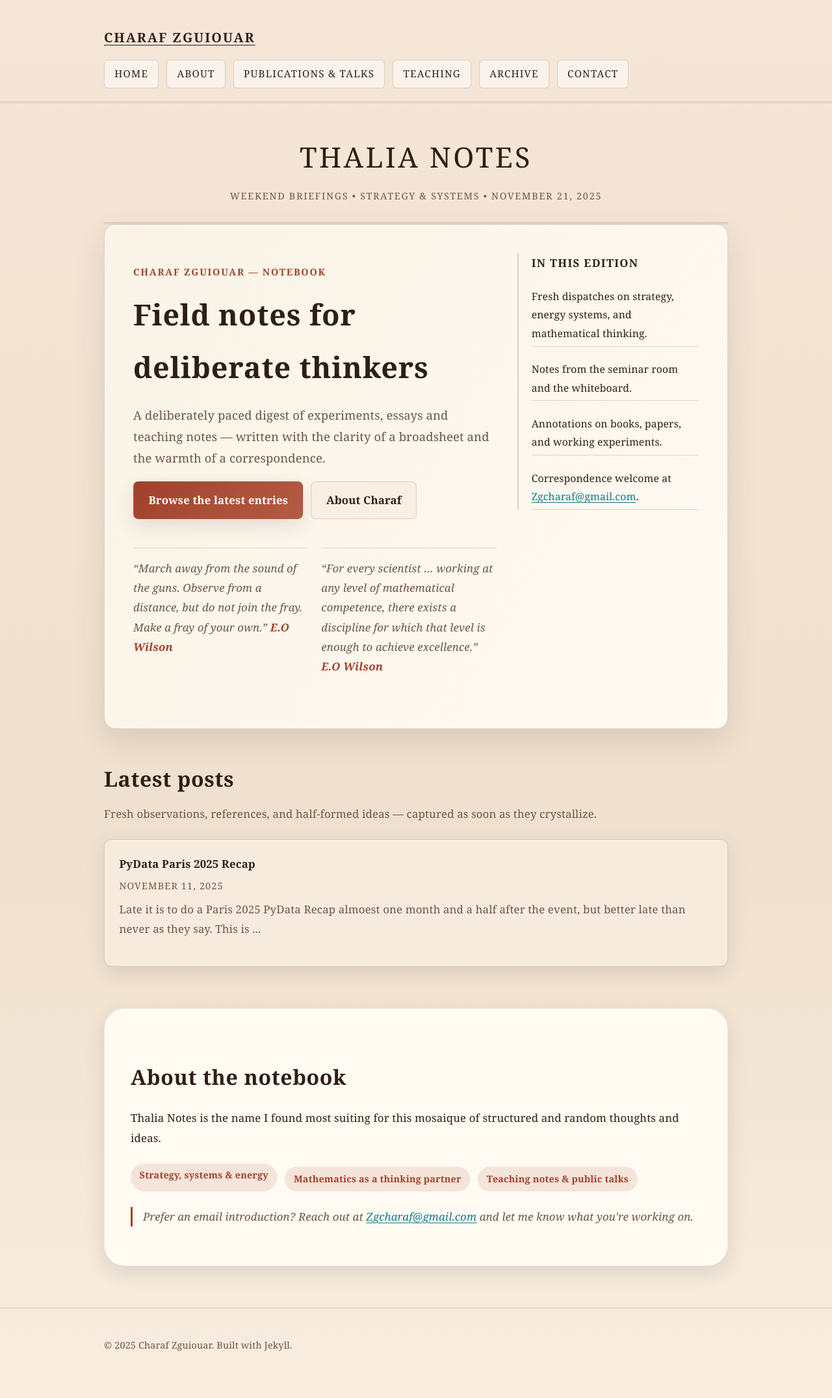
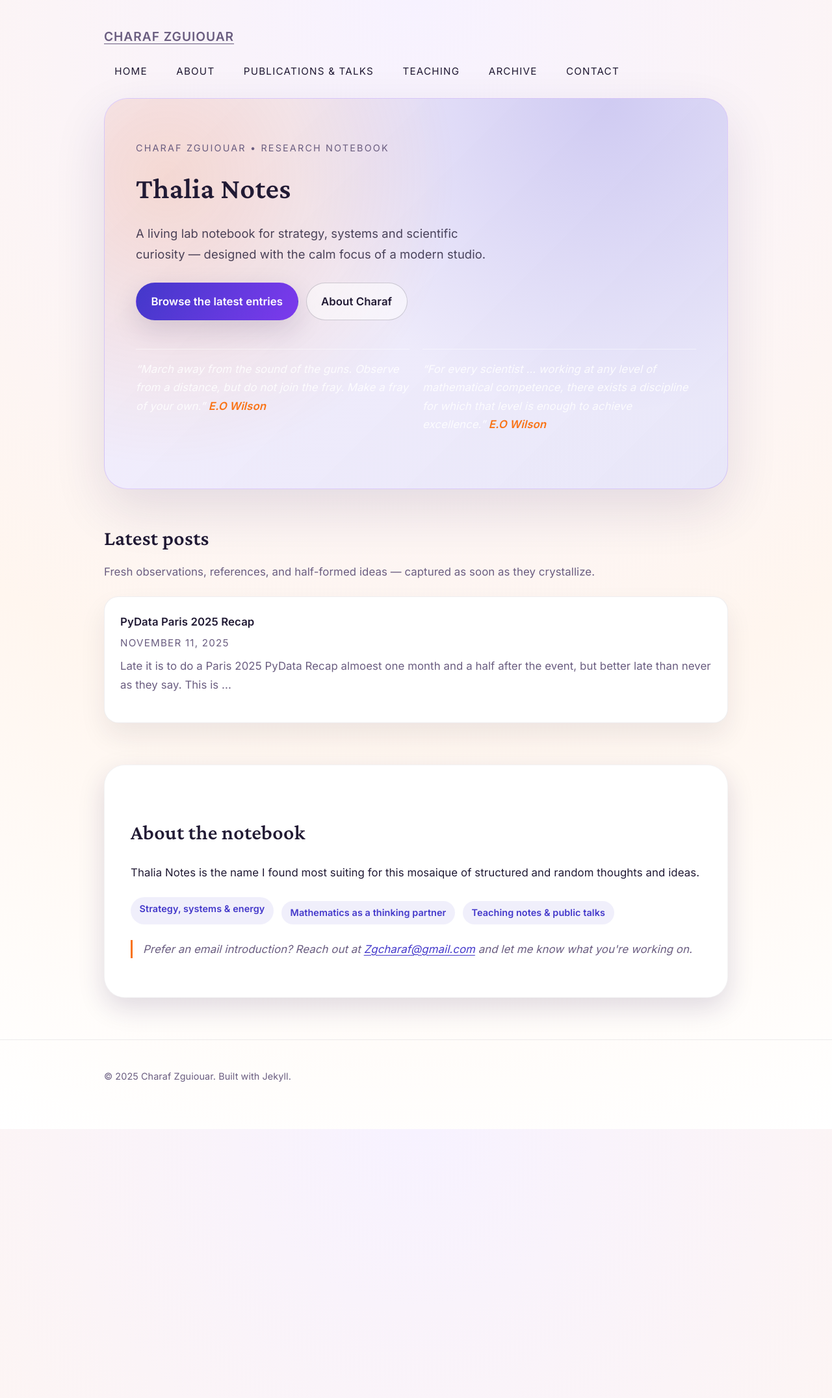
Before and after one commit to zgcharaf/zgcharaf.github.io, a Jekyll site: the page built from index.html, in a window 1280 px wide. Shown: the whole page at 65% size. Built offline with Jekyll 4.4.1, drawn with Linux system fonts in a browser that asks for light colours; after the commit the page ends 1738 px from its top, so only the background shows below that.

Commit message:
Revert "Restyle home page in Financial Times tone"
This reverts commit 52ccbf55d87c0a6bb3108488b633737b7eca8531.

```diff
--- a/assets/css/main.css
+++ b/assets/css/main.css
@@ -1,19 +1,19 @@
 :root {
   color-scheme: only light;
-  --page-bg: #f5e6d7;
-  --page-bg-secondary: #f0e0cf;
-  --surface: #fffaf2;
-  --surface-soft: #f7ebde;
-  --ink: #2e1f15;
-  --muted: #6d5443;
-  --rule: rgba(46, 31, 21, 0.16);
-  --accent-blue: #0f7a8d;
-  --accent-blue-soft: #2d7f8d;
-  --accent-red: #a0412a;
-  --accent-yellow: #c7a266;
-  --code-bg: #f2e6d9;
-  --shadow-soft: 0 18px 48px rgba(46, 31, 21, 0.12);
-  --shadow-card: 0 10px 30px rgba(46, 31, 21, 0.12);
+  --page-bg: #f7f2ff;
+  --page-bg-secondary: #fff6ef;
+  --surface: #ffffff;
+  --surface-soft: #fbf7ff;
+  --ink: #211a34;
+  --muted: #6a5d80;
+  --rule: rgba(33, 26, 52, 0.08);
+  --accent-blue: #4338ca;
+  --accent-blue-soft: #7c3aed;
+  --accent-red: #f97316;
+  --accent-yellow: #facc15;
+  --code-bg: #f3edff;
+  --shadow-soft: 0 30px 80px rgba(39, 23, 82, 0.12);
+  --shadow-card: 0 15px 40px rgba(39, 23, 82, 0.15);
 }
 
 * {
@@ -23,12 +23,12 @@
 body {
   margin: 0;
   min-height: 100vh;
-  background: linear-gradient(180deg, var(--page-bg) 0%, var(--page-bg-secondary) 60%, #f8eddf 100%);
+  background: radial-gradient(circle at top, var(--page-bg) 0%, var(--page-bg-secondary) 60%, #fff 100%);
   color: var(--ink);
-  font-family: 'Georgia', 'Times New Roman', serif;
+  font-family: 'Inter', 'Source Sans 3', 'Helvetica Neue', Arial, sans-serif;
   font-size: 1.05rem;
-  line-height: 1.8;
-  letter-spacing: 0.01em;
+  line-height: 1.7;
+  letter-spacing: 0.005em;
   font-feature-settings: 'liga', 'lnum', 'kern';
   -webkit-font-smoothing: antialiased;
 }
@@ -60,7 +60,7 @@ body {
 
 .site-header {
   background: transparent;
-  border-bottom: 3px double var(--rule);
+  border-bottom: none;
   padding-bottom: 0.5rem;
 }
 
@@ -74,11 +74,11 @@ body {
 }
 
 .site-title {
-  font-size: 1.25rem;
-  font-weight: 700;
-  letter-spacing: 0.1em;
+  font-size: 1.2rem;
+  font-weight: 600;
+  letter-spacing: 0.05em;
   text-transform: uppercase;
-  color: var(--ink);
+  color: var(--muted);
 }
 
 .site-title:hover,
@@ -100,17 +100,16 @@ body {
   color: var(--ink);
   text-decoration: none;
   padding: 0.45rem 0.95rem;
-  border-radius: 6px;
-  border: 1px solid var(--rule);
-  background: rgba(255, 255, 255, 0.5);
+  border-radius: 999px;
+  border: 1px solid transparent;
   transition: all 150ms ease;
 }
 
 .site-nav a:hover,
 .site-nav a:focus {
-  color: var(--accent-red);
-  border-color: rgba(160, 65, 42, 0.35);
-  background: rgba(199, 162, 102, 0.15);
+  color: var(--accent-blue);
+  border-color: rgba(124, 58, 237, 0.2);
+  background: rgba(124, 58, 237, 0.08);
 }
 
 @media (max-width: 720px) {
@@ -170,9 +169,9 @@ h1,
 h2,
 h3,
 h4 {
-  font-family: 'Merriweather', 'Georgia', serif;
-  font-weight: 700;
-  letter-spacing: 0.02em;
+  font-family: 'Crimson Pro', 'Times New Roman', serif;
+  font-weight: 600;
+  letter-spacing: 0.01em;
   color: var(--ink);
   margin-top: 2.25rem;
   margin-bottom: 0.65rem;
@@ -226,9 +225,9 @@ strong {
   align-items: center;
   justify-content: center;
   gap: 0.35rem;
-  padding: 0.8rem 1.4rem;
-  border-radius: 8px;
-  font-weight: 700;
+  padding: 0.85rem 1.4rem;
+  border-radius: 999px;
+  font-weight: 600;
   text-decoration: none;
   border: 1px solid transparent;
   transition: transform 150ms ease, box-shadow 150ms ease, color 150ms ease;
@@ -240,7 +239,7 @@ strong {
 }
 
 .btn-primary {
-  background: linear-gradient(135deg, var(--accent-red) 0%, #b45c45 100%);
+  background: linear-gradient(120deg, var(--accent-blue) 0%, var(--accent-blue-soft) 100%);
   color: white;
   box-shadow: var(--shadow-card);
 }
@@ -251,15 +250,15 @@ strong {
 }
 
 .btn-ghost {
-  border-color: var(--rule);
+  border-color: rgba(33, 26, 52, 0.2);
   color: var(--ink);
-  background: rgba(247, 235, 222, 0.7);
+  background: rgba(255, 255, 255, 0.5);
 }
 
 .btn-ghost:hover,
 .btn-ghost:focus {
-  border-color: rgba(160, 65, 42, 0.6);
-  color: var(--accent-red);
+  border-color: rgba(67, 56, 202, 0.4);
+  color: var(--accent-blue);
 }
 
 em {
@@ -381,34 +380,11 @@ pre code {
   border-top: 1px solid var(--rule);
 }
 
-
-.masthead {
-  text-align: center;
-  border-bottom: 3px double var(--rule);
-  padding: 1.25rem 0 1.75rem;
-  margin-top: 1.5rem;
-}
-
-.masthead .masthead-brand {
-  font-family: 'Merriweather', 'Georgia', serif;
-  font-size: clamp(2.1rem, 4vw, 2.7rem);
-  letter-spacing: 0.08em;
-  text-transform: uppercase;
-}
-
-.masthead .masthead-meta {
-  color: var(--muted);
-  letter-spacing: 0.12em;
-  text-transform: uppercase;
-  font-size: 0.9rem;
-  margin-top: 0.5rem;
-}
-
 .home-lede {
-  background: var(--surface);
-  border: 1px solid var(--rule);
-  padding: 2.75rem;
-  border-radius: 18px;
+  background: linear-gradient(135deg, rgba(124, 58, 237, 0.08), rgba(67, 56, 202, 0.12)), var(--surface);
+  border: 1px solid rgba(124, 58, 237, 0.2);
+  padding: 3rem;
+  border-radius: 36px;
   box-shadow: var(--shadow-soft);
   position: relative;
   overflow: hidden;
@@ -418,7 +394,8 @@ pre code {
   content: '';
   position: absolute;
   inset: 0;
-  background: linear-gradient(120deg, rgba(199, 162, 102, 0.08), rgba(255, 255, 255, 0));
+  background: radial-gradient(circle at 10% 20%, rgba(249, 115, 22, 0.18), transparent 45%),
+    radial-gradient(circle at 80% 0%, rgba(67, 56, 202, 0.18), transparent 50%);
   pointer-events: none;
   z-index: 0;
 }
@@ -430,52 +407,6 @@ pre code {
 
 .home-lede p {
   margin-top: 1rem;
-}
-
-.lede-grid {
-  display: grid;
-  grid-template-columns: 2fr 1fr;
-  gap: 2rem;
-  align-items: start;
-}
-
-.lede-aside {
-  border-left: 2px solid var(--rule);
-  padding-left: 1.25rem;
-}
-
-.lede-aside h3 {
-  margin-top: 0;
-  font-size: 1.05rem;
-  letter-spacing: 0.08em;
-  text-transform: uppercase;
-}
-
-.lede-aside ul {
-  list-style: none;
-  padding: 0;
-  margin: 1rem 0 0;
-  display: grid;
-  gap: 0.6rem;
-}
-
-.lede-aside li {
-  padding: 0.35rem 0;
-  border-bottom: 1px solid var(--rule);
-  font-size: 0.98rem;
-}
-
-.home-deck {
-  font-size: 1.15rem;
-  color: var(--muted);
-}
-
-.eyebrow {
-  letter-spacing: 0.12em;
-  text-transform: uppercase;
-  color: var(--accent-red);
-  font-weight: 700;
-  font-size: 0.9rem;
 }
 
 .home-section {
@@ -491,16 +422,16 @@ pre code {
   margin: 1.5rem 0 0;
   padding: 0;
   display: grid;
-  grid-template-columns: repeat(auto-fit, minmax(280px, 1fr));
-  gap: 1.25rem;
+  grid-template-columns: repeat(auto-fit, minmax(260px, 1fr));
+  gap: 1.5rem;
 }
 
 .post-list li {
-  background: var(--surface-soft);
-  padding: 1.35rem 1.4rem;
-  border-radius: 12px;
-  border: 1px solid var(--rule);
-  box-shadow: inset 0 1px 0 rgba(255, 255, 255, 0.6), var(--shadow-card);
+  background: var(--surface);
+  padding: 1.5rem;
+  border-radius: 22px;
+  border: 1px solid rgba(33, 26, 52, 0.07);
+  box-shadow: 0 20px 40px rgba(33, 26, 52, 0.08);
   transition: transform 150ms ease, box-shadow 150ms ease;
 }
 
@@ -514,17 +445,15 @@ pre code {
   font-weight: 600;
   text-decoration: none;
   color: var(--ink);
-  font-size: 1.05rem;
 }
 
 .post-list a:hover,
 .post-list a:focus {
-  color: var(--accent-red);
+  color: var(--accent-blue);
 }
 
 .post-list .post-meta {
   margin-top: 0.35rem;
-  font-size: 0.9rem;
 }
 
 .post-excerpt {
@@ -557,8 +486,8 @@ pre code {
 
 .quote {
   padding: 1rem 0;
-  border-top: 1px solid var(--rule);
-  color: var(--muted);
+  border-top: 1px solid rgba(255, 255, 255, 0.5);
+  color: rgba(255, 255, 255, 0.85);
   font-style: italic;
 }
 
@@ -585,12 +514,12 @@ pre code {
 }
 
 .pill-list li {
-  background: rgba(160, 65, 42, 0.12);
-  color: var(--accent-red);
+  background: rgba(67, 56, 202, 0.08);
+  color: var(--accent-blue);
   border-radius: 999px;
   padding: 0.35rem 0.85rem;
   font-size: 0.9rem;
-  font-weight: 700;
+  font-weight: 600;
 }
 
 @media (max-width: 720px) {
@@ -604,18 +533,6 @@ pre code {
     padding: 2rem 1.5rem;
   }
 
-  .lede-grid {
-    grid-template-columns: 1fr;
-  }
-
-  .lede-aside {
-    border-left: none;
-    padding-left: 0;
-    border-top: 2px solid var(--rule);
-    margin-top: 1.5rem;
-    padding-top: 1rem;
-  }
-
   .hero-actions {
     flex-direction: column;
     align-items: stretch;
--- a/index.html
+++ b/index.html
@@ -4,19 +4,11 @@ title: Charaf Zguiouar
 description: Research notebook presented in a LaTeX-inspired layout.
 ---
 
-<section class="masthead">
-  <div class="masthead-brand">Thalia Notes</div>
-  <div class="masthead-meta">Weekend Briefings • Strategy &amp; Systems • {{ site.time | date: '%B %d, %Y' }}</div>
-</section>
-
 <section class="home-lede">
-  <div class="lede-grid">
-    <div class="lede-main">
-      <p class="eyebrow">Charaf Zguiouar — Notebook</p>
-      <h1>Field notes for deliberate thinkers</h1>
-      <p class="home-deck">
-        A deliberately paced digest of experiments, essays and teaching notes — written with the clarity of a broadsheet and the
-        warmth of a correspondence.
+  <p class="eyebrow">Charaf Zguiouar • Research notebook</p>
+  <h1>Thalia Notes</h1>
+  <p class="lede-subtitle">
+    A living lab notebook for strategy, systems and scientific curiosity — designed with the calm focus of a modern studio.
   </p>
   <div class="hero-actions">
     <a class="btn btn-primary" href="{{ '/blog/' | relative_url }}">Browse the latest entries</a>
@@ -31,17 +23,6 @@ description: Research notebook presented in a LaTeX-inspired layout.
       “For every scientist … working at any level of mathematical competence, there exists a discipline for which that level is enough to achieve excellence.”
       <span class="accent-red">E.O Wilson </span>
     </p>
-      </div>
-    </div>
-    <div class="lede-aside">
-      <h3>In this edition</h3>
-      <ul>
-        <li>Fresh dispatches on strategy, energy systems, and mathematical thinking.</li>
-        <li>Notes from the seminar room and the whiteboard.</li>
-        <li>Annotations on books, papers, and working experiments.</li>
-        <li>Correspondence welcome at <a href="mailto:{{ site.email }}">{{ site.email }}</a>.</li>
-      </ul>
-    </div>
   </div>
 </section>
 
```
Lines whose indentation alone changed are shown as unchanged.
